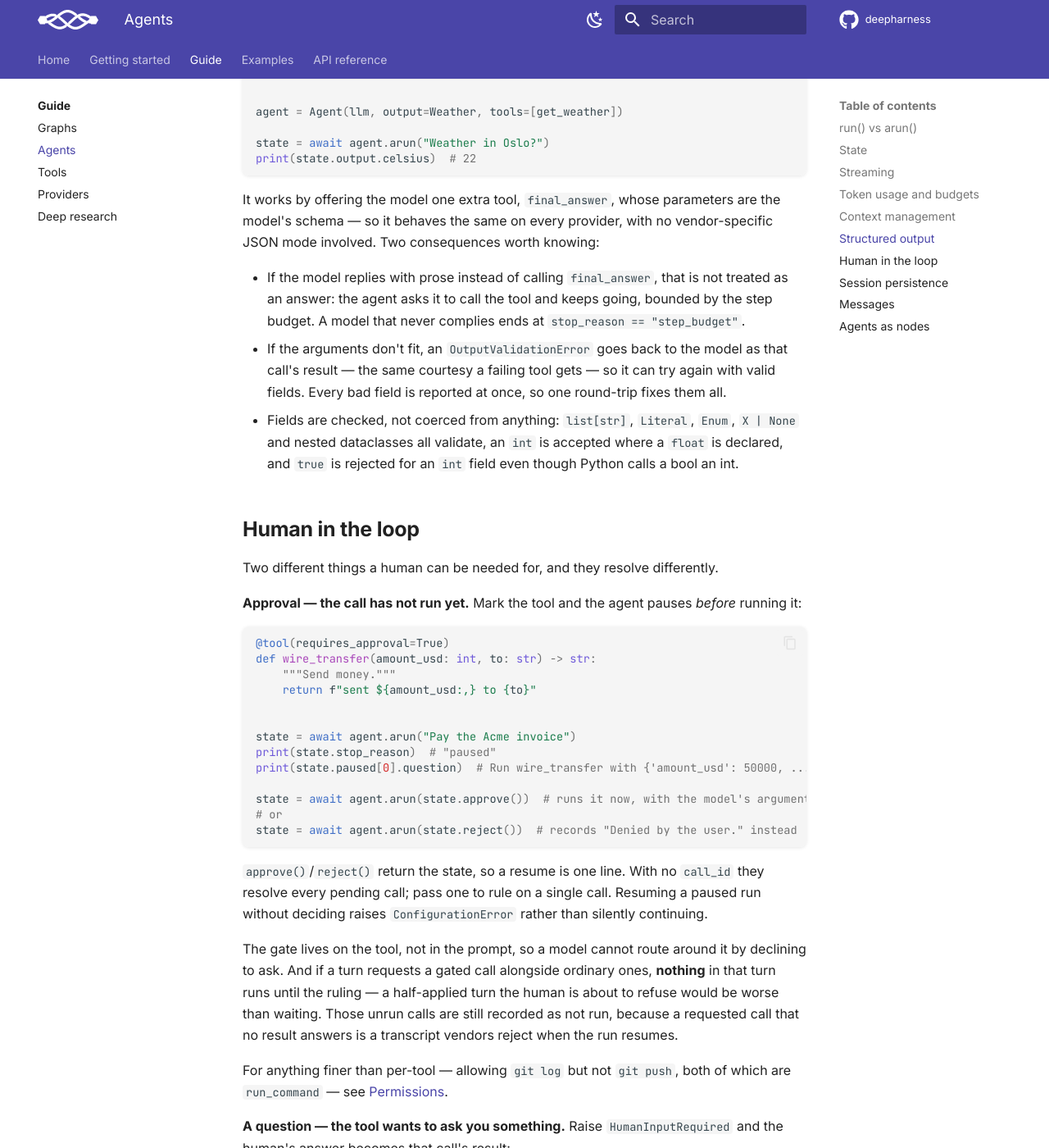
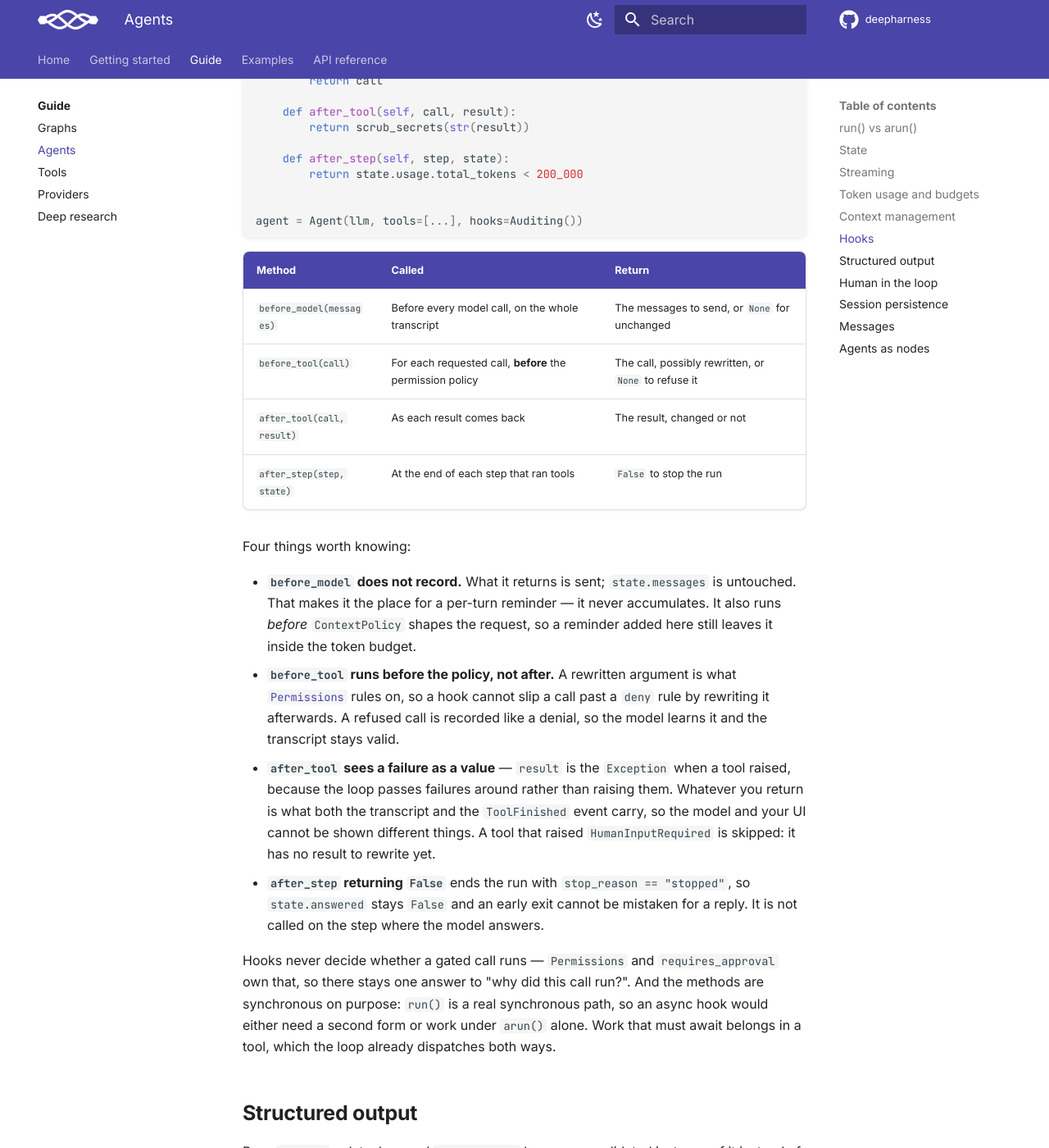
Before and after one commit to sayedshaun/deepharness, an MkDocs documentation site: the page built from docs/guide/agents.md, in a window 1280 px wide and 1400 px high, scrolled down 4523 px. Shown: the whole window at 82% size. Built offline with MkDocs 1.6.1 and Material for MkDocs 9.7.7, drawn with Linux system fonts in a browser that asks for light colours; comment, search, counter and statistics services are not loaded; some of the changed text lies outside the part shown.

Commit message:
docs: document the Hooks entry points

````diff
--- a/docs/guide/agents.md
+++ b/docs/guide/agents.md
@@ -48,7 +48,7 @@ result = await agent.arun("Weather in Oslo?")  # async, concurrent tool calls
 | `messages` | The transcript, as wire-form dicts. |
 | `output` | The answer: text, or an `output=` instance when one is set. |
 | `usage` | `TokenUsage` for this run. |
-| `stop_reason` | Why the loop ended: `"answer"`, `"step_budget"`, `"paused"`, `"token_budget"`, `"truncated"`. |
+| `stop_reason` | Why the loop ended: `"answer"`, `"step_budget"`, `"paused"`, `"token_budget"`, `"truncated"`, `"stopped"`. |
 | `paused` | Any `PendingHumanInput` waiting on a human; empty otherwise. |
 | `answered` | `True` only when `stop_reason == "answer"` — check this before trusting `output`. |
 
@@ -172,6 +172,63 @@ characters per token) rather than a real tokenizer, which would mean a per-vendo
 Treat it as a soft bound that keeps a long run away from a hard provider error, not as a way
 to predict a bill. Subclass `ContextPolicy` and override `prune()` to choose differently — the
 loop asks for a view of the transcript and does not care how it was chosen.
+
+## Hooks
+
+`Hooks` is where you step into the loop without forking it. One object, four optional methods,
+each a no-op unless you override it:
+
+```python
+from deepharness import Agent, Hooks
+
+
+class Auditing(Hooks):
+    def before_tool(self, call):
+        if "--force" in str(call.arguments.get("command", "")):
+            return None  # refuse it; the model is told
+        return call
+
+    def after_tool(self, call, result):
+        return scrub_secrets(str(result))
+
+    def after_step(self, step, state):
+        return state.usage.total_tokens < 200_000
+
+
+agent = Agent(llm, tools=[...], hooks=Auditing())
+```
+
+| Method | Called | Return |
+| --- | --- | --- |
+| `before_model(messages)` | Before every model call, on the whole transcript | The messages to send, or `None` for unchanged |
+| `before_tool(call)` | For each requested call, **before** the permission policy | The call, possibly rewritten, or `None` to refuse it |
+| `after_tool(call, result)` | As each result comes back | The result, changed or not |
+| `after_step(step, state)` | At the end of each step that ran tools | `False` to stop the run |
+
+Four things worth knowing:
+
+- **`before_model` does not record.** What it returns is sent; `state.messages` is untouched.
+  That makes it the place for a per-turn reminder — it never accumulates. It also runs *before*
+  `ContextPolicy` shapes the request, so a reminder added here still leaves it inside the
+  token budget.
+- **`before_tool` runs before the policy, not after.** A rewritten argument is what
+  [`Permissions`](tools.md#permissions-deciding-per-call) rules on, so a hook cannot slip a call
+  past a `deny` rule by rewriting it afterwards. A refused call is recorded like a denial, so
+  the model learns it and the transcript stays valid.
+- **`after_tool` sees a failure as a value** — `result` is the `Exception` when a tool raised,
+  because the loop passes failures around rather than raising them. Whatever you return is
+  what both the transcript and the `ToolFinished` event carry, so the model and your UI cannot
+  be shown different things. A tool that raised `HumanInputRequired` is skipped: it has no
+  result to rewrite yet.
+- **`after_step` returning `False`** ends the run with `stop_reason == "stopped"`, so
+  `state.answered` stays `False` and an early exit cannot be mistaken for a reply. It is not
+  called on the step where the model answers.
+
+Hooks never decide whether a gated call runs — `Permissions` and `requires_approval` own that,
+so there stays one answer to "why did this call run?". And the methods are synchronous on
+purpose: `run()` is a real synchronous path, so an async hook would either need a second form
+or work under `arun()` alone. Work that must await belongs in a tool, which the loop already
+dispatches both ways.
 
 ## Structured output
 
````
Also changed, not shown: docs/reference/api.md (+28 -1 lines).
